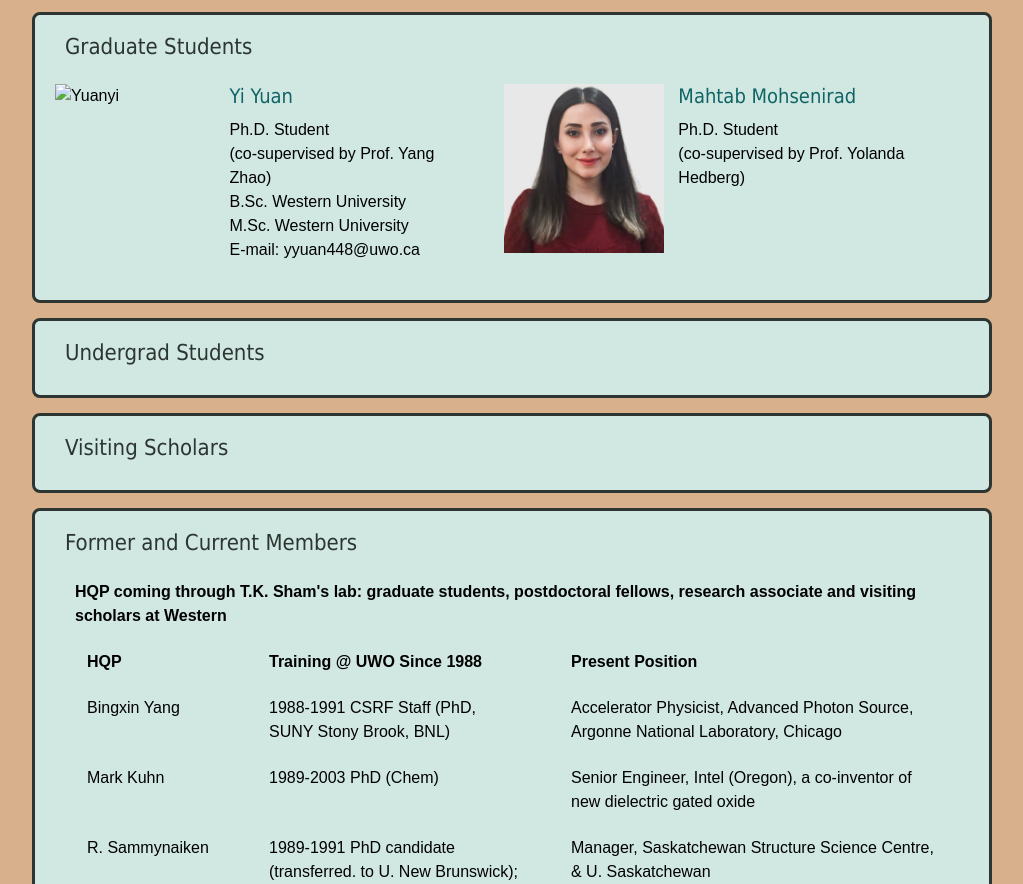
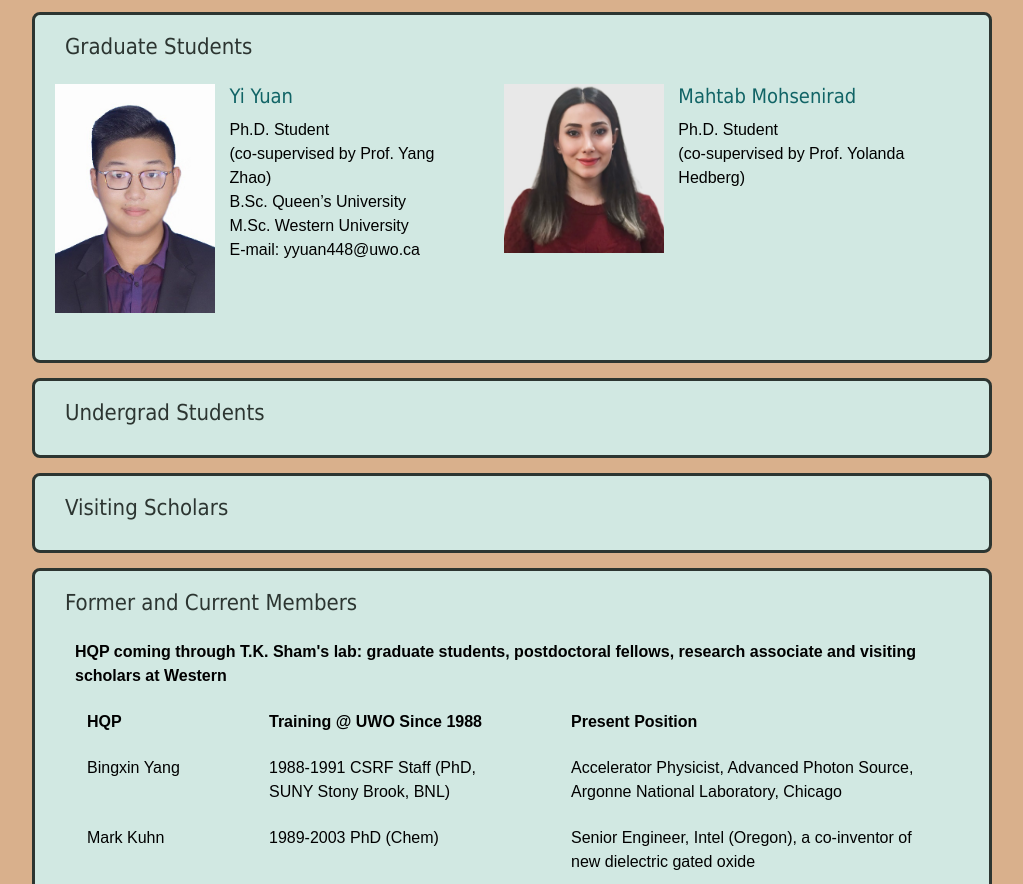
Before and after one commit to shamgroup/website, a plain HTML site: page members.html in a window 1280 px wide. Shown: the part 1481-2365 px from the top of the page, without its empty margins (128-1151 px from the left). Drawn offline with Linux system fonts and the light colour scheme.

Commit message:
Update members

```diff
--- a/members.html
+++ b/members.html
@@ -129,13 +129,13 @@
 			<a name="GS"><h3>Graduate Students</h3></a>
 
 			<div class="box-photo">
-				<img src="./members/yuanyi.jpg" alt="Yuanyi" class="photo">
+				<img src="./members/yuan yi.jpg" alt="Yuanyi" class="photo">
 			</div>
 			<div class="box-member">
 				<h3>Yi Yuan</h3>
 				<p>Ph.D. Student</p>
 				<p>(co-supervised by Prof. Yang Zhao)</p>
-				<p>B.Sc. Western University</p>
+				<p>B.Sc. Queen’s University</p>
 				<p>M.Sc. Western University</p>
 				<p>E-mail: yyuan448@uwo.ca</p>
 			</div>
```
